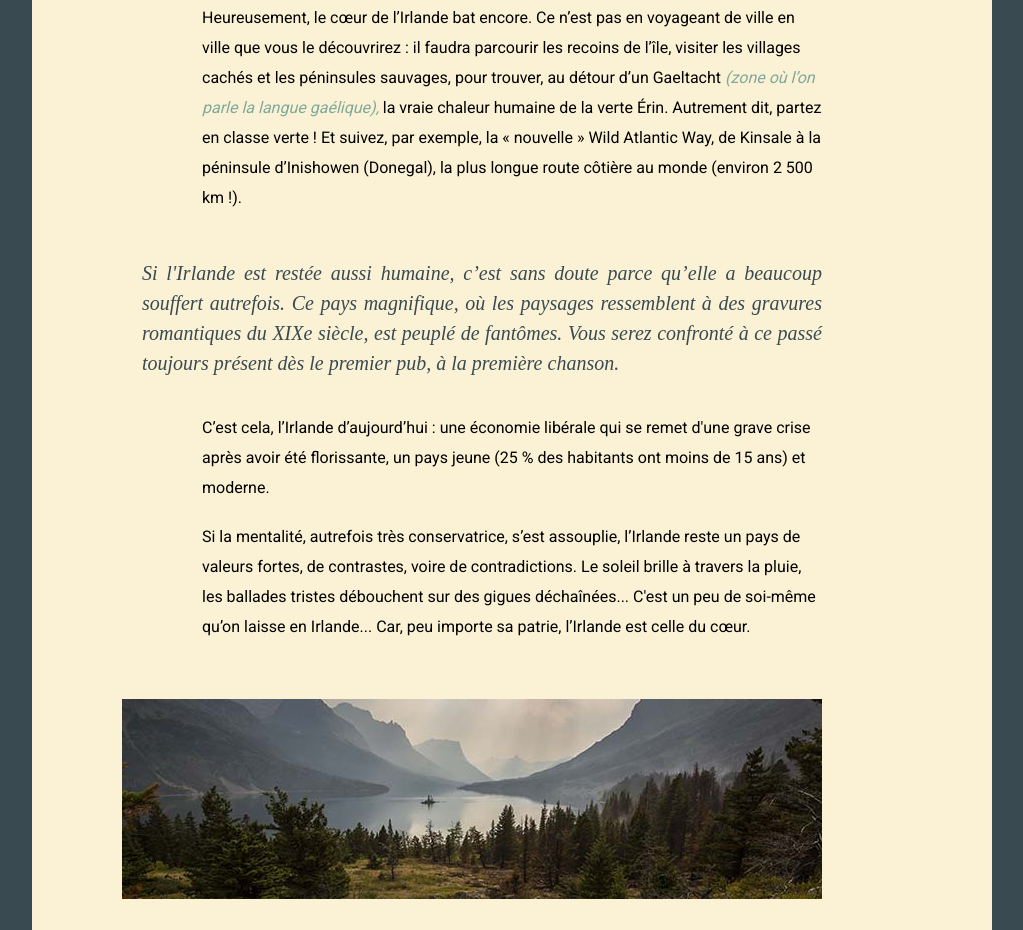
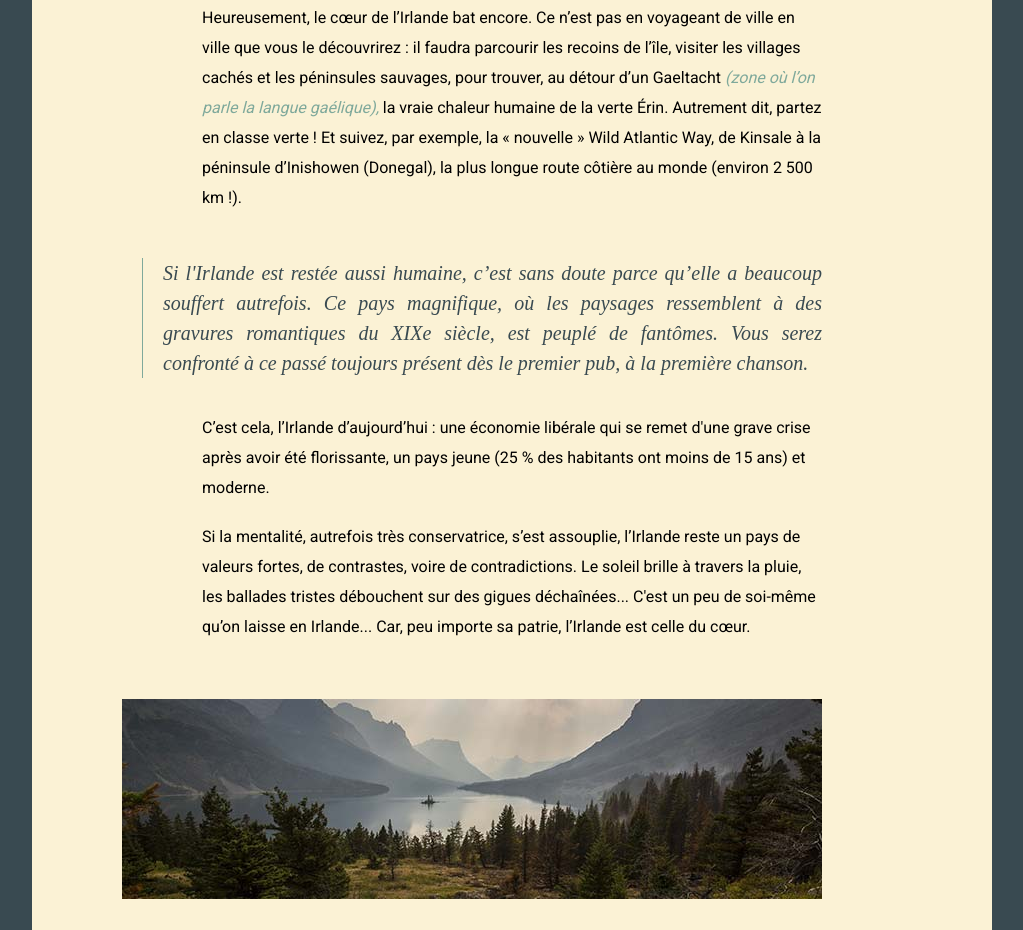
Before and after one commit to Alben59dk/irlande, a plain HTML site: page index.html in a window 1280 px wide. Shown: the part 670-1600 px from the top of the page, without its empty margins (128-1151 px from the left). Drawn offline with Linux system fonts and the light colour scheme.

Commit message:
Update style.css

```diff
--- a/style.css
+++ b/style.css
@@ -68,6 +68,8 @@ cite {
     margin-bottom: 35px;
     display: block;
     text-align: justify;
+    border-left: solid 1px #7fa99b;
+    padding-left: 20px;
 }
 
 li {
```
